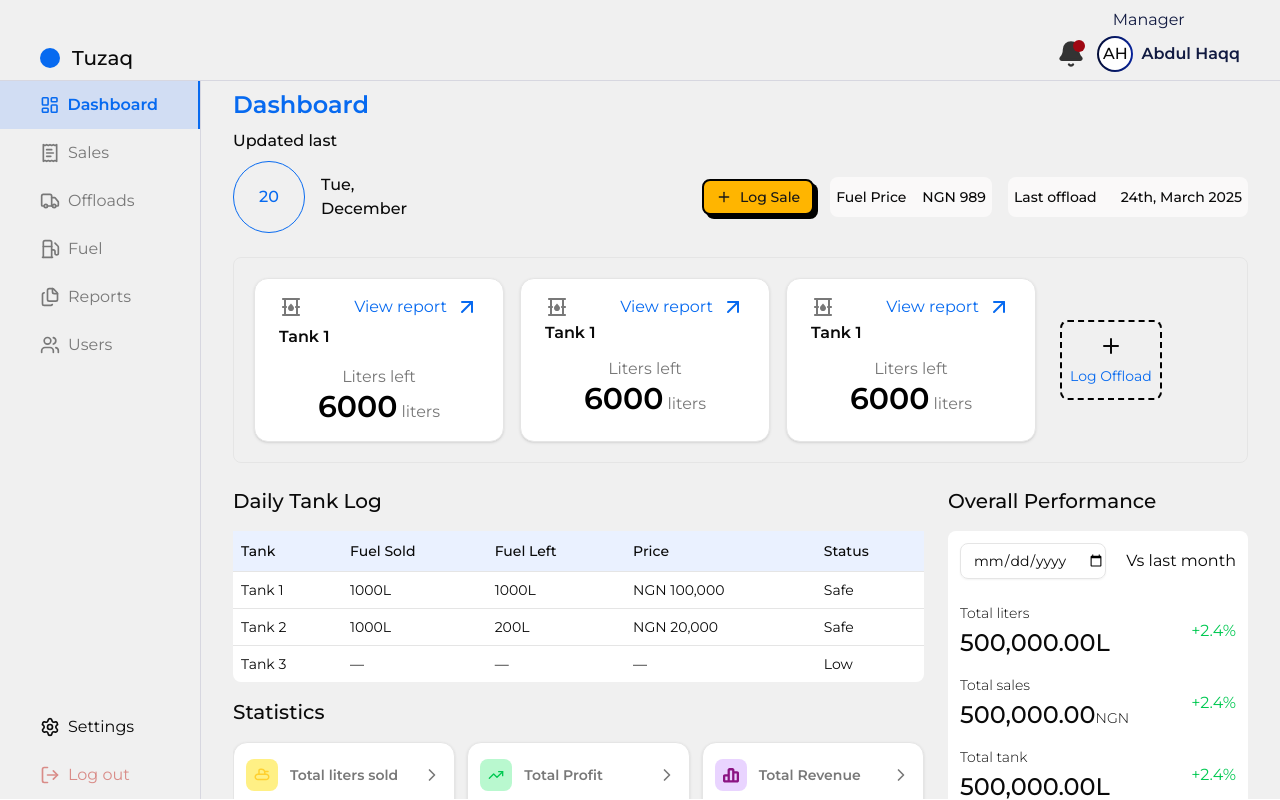
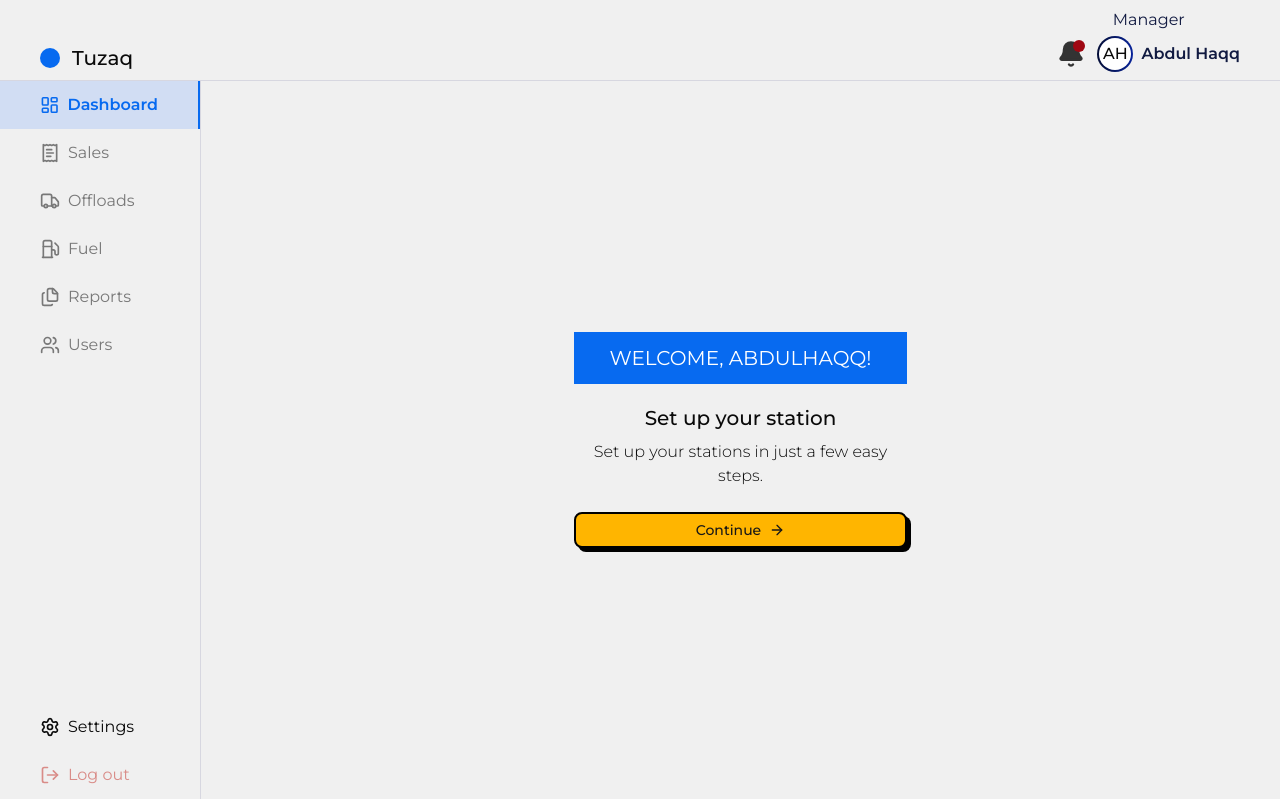
Before and after one commit to Jbsmall17/tuzaq, a Next.js app: page /dashboard in a window 1280 px wide. Built offline with nearby package versions, Linux system fonts and the light colour scheme.

Commit message:
set step state to 1

```diff
--- a/app/(main)/dashboard/page.tsx
+++ b/app/(main)/dashboard/page.tsx
@@ -33,7 +33,7 @@ import Image from "next/image";
 import React, { useState } from "react";
 
 export default function Page() {
-  const [step, setStep] = useState(7);
+  const [step, setStep] = useState(1);
   const tankData = [
     {
       id: 1,
```
